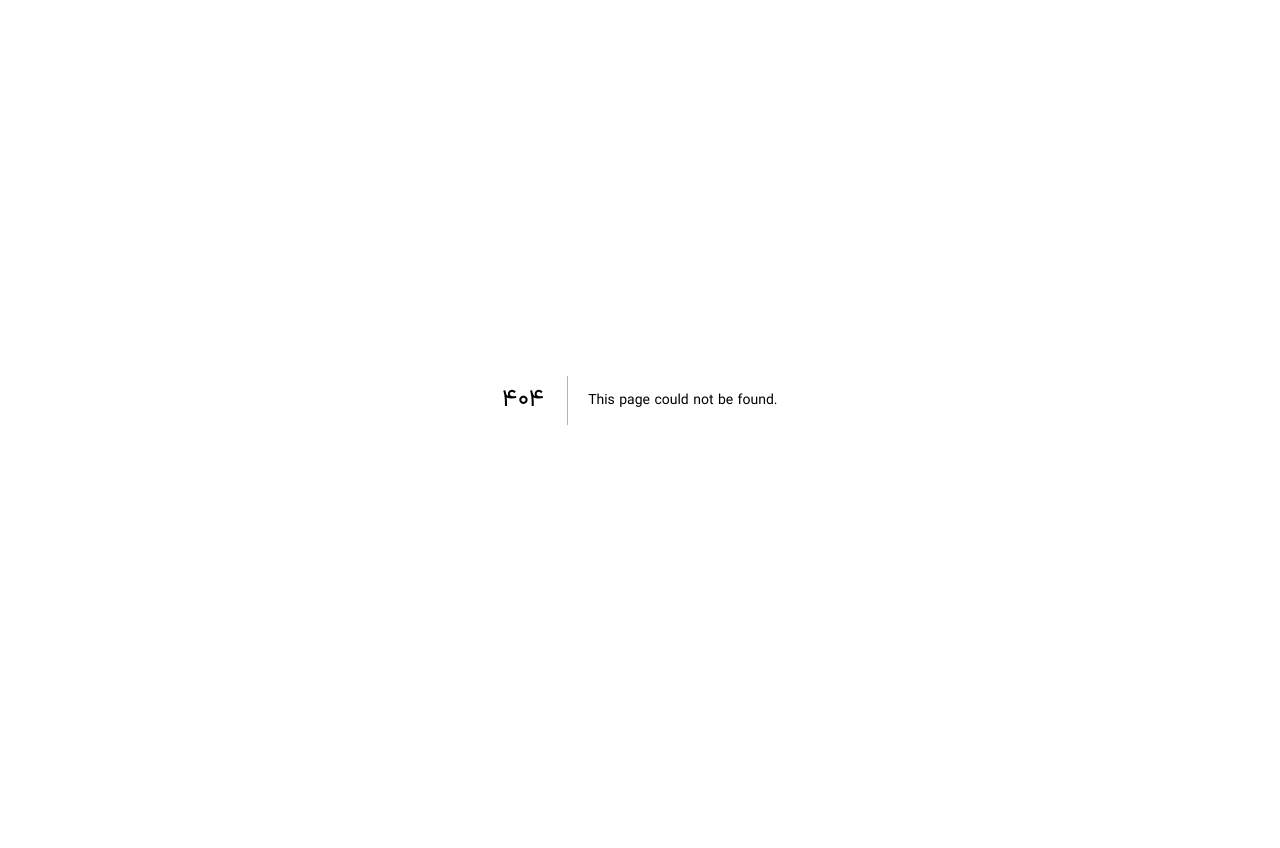
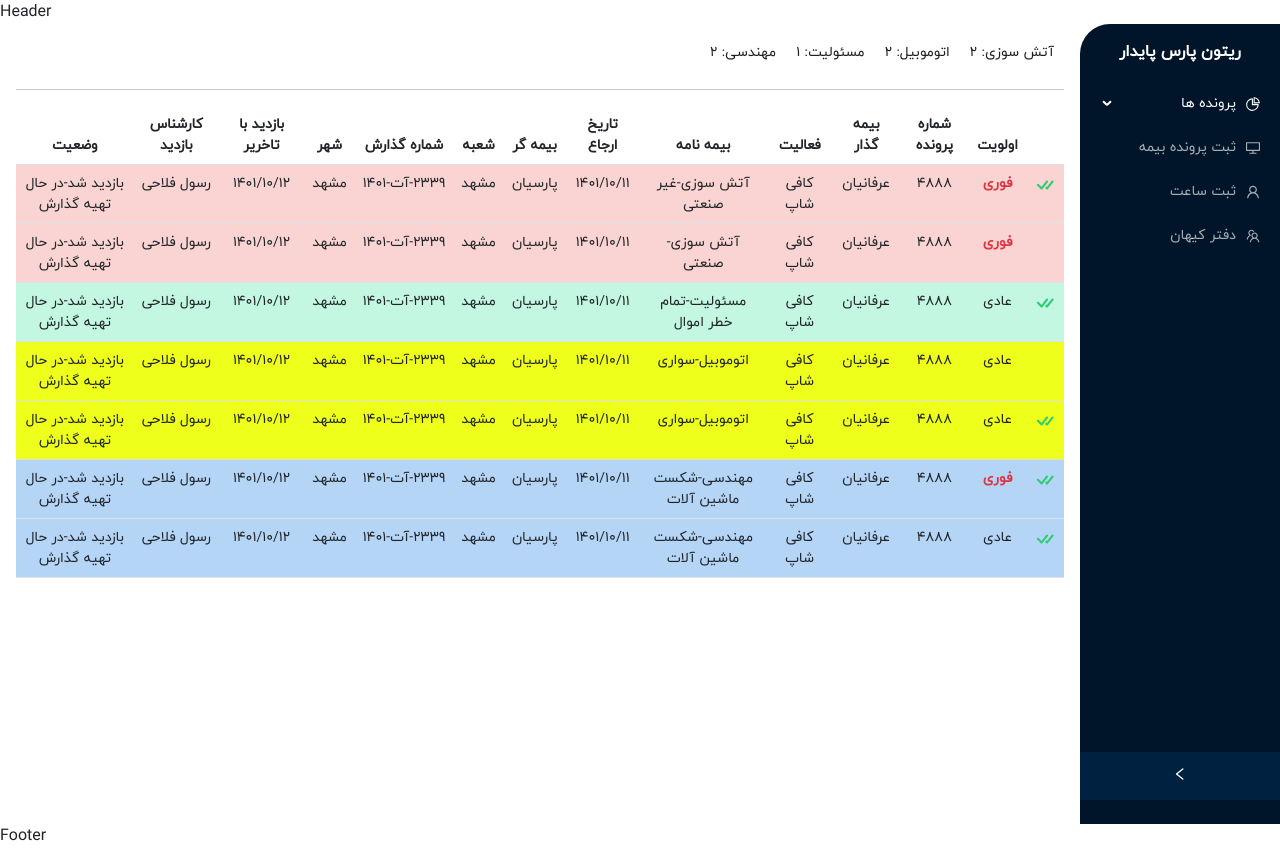
Before and after one commit to PouyaAhd/rython, a Next.js app: page /cases/not-submited in a window 1280 px wide. Before the commit this address had no page. Before the commit the page ends 800 px from the top, so only its background shows below. Built offline with nearby package versions, Linux system fonts and the light colour scheme.

Commit message:
fixed menu bar

```diff
--- a/components/pages/ui/layout/index.jsx
+++ b/components/pages/ui/layout/index.jsx
@@ -1,12 +1,14 @@
 import Headers from "./header/index";
 import Footers from "./footer/index";
 import React, { useState } from "react";
+import styles from "./index.module.css";
 import {
   DesktopOutlined,
   FileOutlined,
   PieChartOutlined,
   TeamOutlined,
   UserOutlined,
+  SmileOutlined,
 } from "@ant-design/icons";
 import { Breadcrumb, Layout, Menu, theme } from "antd";
 const { Header, Content, Footer, Sider } = Layout;
@@ -20,10 +22,16 @@ function getItem(label, key, icon, children) {
   };
 }
 const items = [
-  getItem("پرونده ها", "1", <PieChartOutlined />),
+  getItem("پرونده ها", "1", <PieChartOutlined />, [
+    getItem('ارجاع شده به کارشناس'),
+    getItem('ارسال نشده'),
+    getItem('بازدید شده'),
+    getItem('آماده ارسال'),
+    getItem('دارای نقص'),
+  ]),
   getItem("ثبت پرونده بیمه", "2", <DesktopOutlined />),
   getItem("ثبت ساعت", "sub1", <UserOutlined />),
-  getItem("دفتر کیهان", "sub2", <TeamOutlined />, ),
+  getItem("دفتر کیهان", "sub2", <TeamOutlined />),
 ];
 
 function index({ children }) {
@@ -33,20 +41,23 @@ function index({ children }) {
   } = theme.useToken();
   return (
     <div>
+      <div className={styles.layout_desktop}>
         <Headers />
         <Layout
           style={{
             direction: "rtl",
             minHeight: "100vh",
-          backgroundColor:"white"
+            backgroundColor: "white",
           }}
         >
           <Sider
 
+            style={{ borderTopLeftRadius: "30px", }}
             collapsible
             collapsed={collapsed}
             onCollapse={(value) => setCollapsed(value)}
           >
+            {!collapsed ? (
               <div
                 style={{
                   // height: 32,
@@ -55,11 +66,25 @@ function index({ children }) {
                   color: "white",
                   fontSize: "16px",
                   fontWeight: "bold",
-
                 }}
               >
-            پنل ریتون پارس پایدار
+                ریتون پارس پایدار
               </div>
+            ) : (
+              <div
+                style={{
+                  // height: 32,
+                  margin: 16,
+                  textAlign: "center",
+                  color: "white",
+                  fontSize: "16px",
+                  fontWeight: "bold",
+                }}
+              >
+                <SmileOutlined />
+              </div>
+            )}
+
             <Menu
               theme="dark"
               defaultSelectedKeys={["1"]}
@@ -67,10 +92,13 @@ function index({ children }) {
               items={items}
             />
           </Sider>
-        <Layout className="site-layout" style={{backgroundColor:"white" ,width:"100%"}}>
+          <Layout
+            className="site-layout"
+            style={{ backgroundColor: "white", width: "100%" }}
+          >
             <Content
               style={{
-              backgroundColor:"white",
+                backgroundColor: "white",
                 margin: "0 16px",
               }}
             >
@@ -80,6 +108,15 @@ function index({ children }) {
         </Layout>
 
         <Footers />
+
+      </div>
+      <div className={styles.layout_responsive}>
+        <Headers />
+        <div style={{ direction: "rtl" }}>
+          {children}
+        </div>
+        <Footers />
+      </div>
     </div>
   );
 }
--- /dev/null
+++ b/components/pages/ui/layout/index.module.css
@@ -0,0 +1,13 @@
+.layout_responsive {
+  display: none;
+
+}
+
+@media (max-width: 768px) {
+  .layout_desktop {
+    display: none;
+  }
+  .layout_responsive {
+    display: block;
+  }
+}
--- a/package.json
+++ b/package.json
@@ -9,6 +9,7 @@
     "lint": "next lint"
   },
   "dependencies": {
+    "@ant-design/icons": "^4.8.0",
     "antd": "^5.1.2",
     "bootstrap": "^5.2.3",
     "next": "13.1.1",
--- a/pages/cases/index.jsx
+++ b/pages/cases/not-submited/index.jsx
@@ -5,7 +5,7 @@ import styles from "./index.module.css";
 import Collapse from "react-bootstrap/Collapse";
 import Button from "react-bootstrap/Button";
 import { BsCheckAll } from "react-icons/bs";
-import Layout from "../../components/pages/ui/layout/index";
+import Layout from "../../../components/pages/ui/layout/index";
 
 function index() {
   const [toggle, setToggle] = useState(0);
@@ -211,8 +211,8 @@ function index() {
 
   return (
     <Layout>
-      <Container fluid>
-        <div className="justify-content-start  d-flex  mt-2">
+      <Container fluid className="p-0">
+        <div style={{direction:"rtl"}} className="justify-content-start  d-flex  mt-2">
           <div
             className={
               type.find((f) => f === "آتش سوزی")
@@ -235,7 +235,7 @@ function index() {
               });
             }}
           >
-            {fire.length}:آتش سوزی
+          آتش سوزی: {fire.length}
           </div>
           <div
             className={
@@ -261,7 +261,7 @@ function index() {
               });
             }}
           >
-            {vehicle.length}:اتوموبیل
+            اتوموبیل: {vehicle.length}
           </div>
           <div
             className={
@@ -287,7 +287,7 @@ function index() {
               });
             }}
           >
-            مسئولیت:{responsibility.length}
+          مسئولیت: {responsibility.length}
           </div>
           <div
             className={
@@ -313,14 +313,14 @@ function index() {
               });
             }}
           >
-            مهندسی:{engineering.length}
+            مهندسی: {engineering.length}
           </div>
         </div>
         <hr />
         <Table className={styles.container} style={{ direction: "rtl" }}>
           <thead style={{ textAlign: "center" }}>
             <tr>
-              <th>حالت</th>
+              <th></th>
               <th>اولویت</th>
 
               <th>شماره پرونده</th>
@@ -332,7 +332,7 @@ function index() {
               <th>شعبه</th>
               <th>شماره گذارش</th>
               <th>شهر</th>
-              <th>تاریخ بازدید با تاخریر</th>
+              <th> بازدید با تاخریر</th>
               <th>کارشناس بازدید</th>
               <th>وضعیت</th>
             </tr>
```
Also changed, not shown: pages/cases/defective/index.jsx (added, +9 -0 lines), pages/cases/ready-to-submit/index.jsx (added, +9 -0 lines), pages/cases/referred-to-expert/index.jsx (added, +9 -0 lines), pages/cases/visited/index.jsx (added, +9 -0 lines), pages/cases/not-submited/index.module.css (renamed from pages/cases/index.module.css), 2 other files (tests, documents, lock files or other folders). Lines whose indentation alone changed are shown as unchanged.
